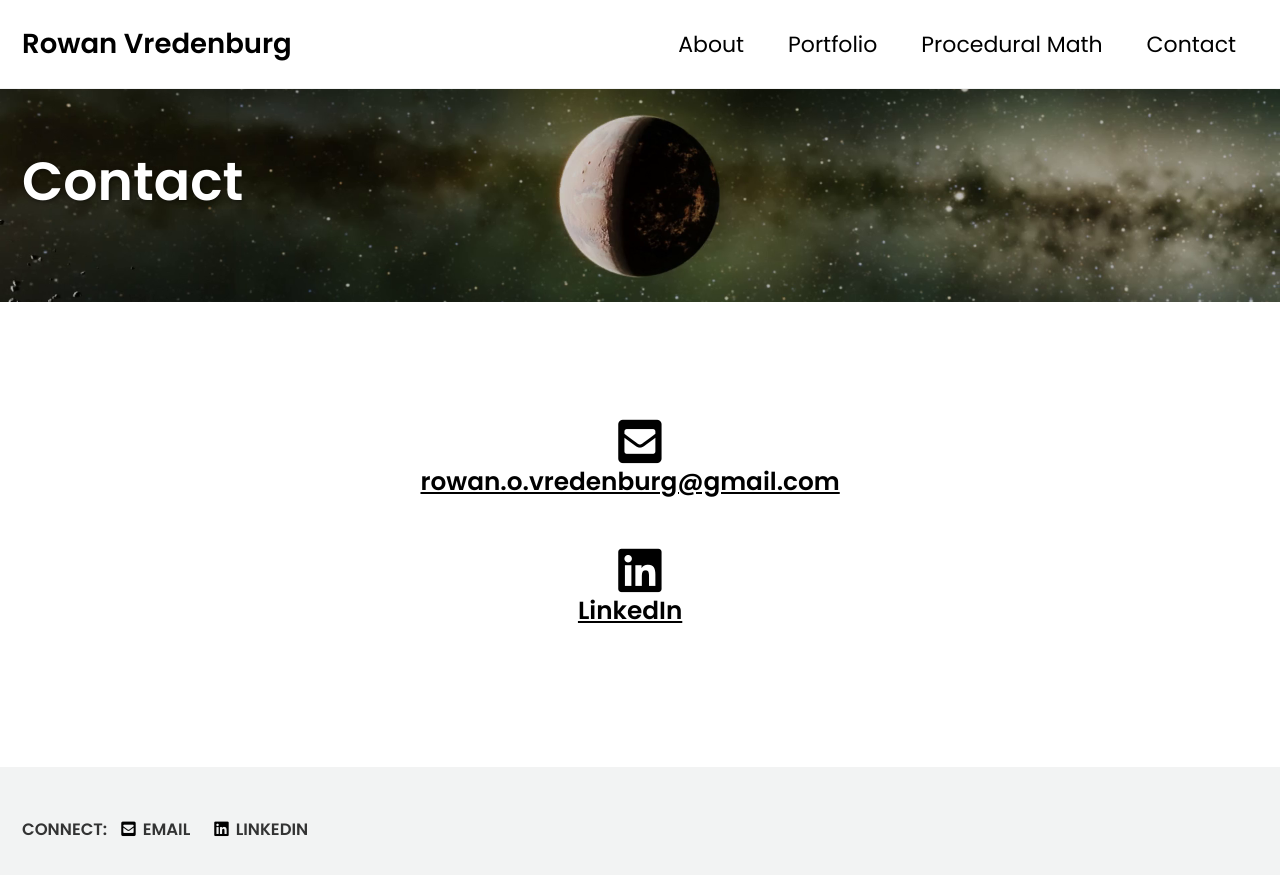
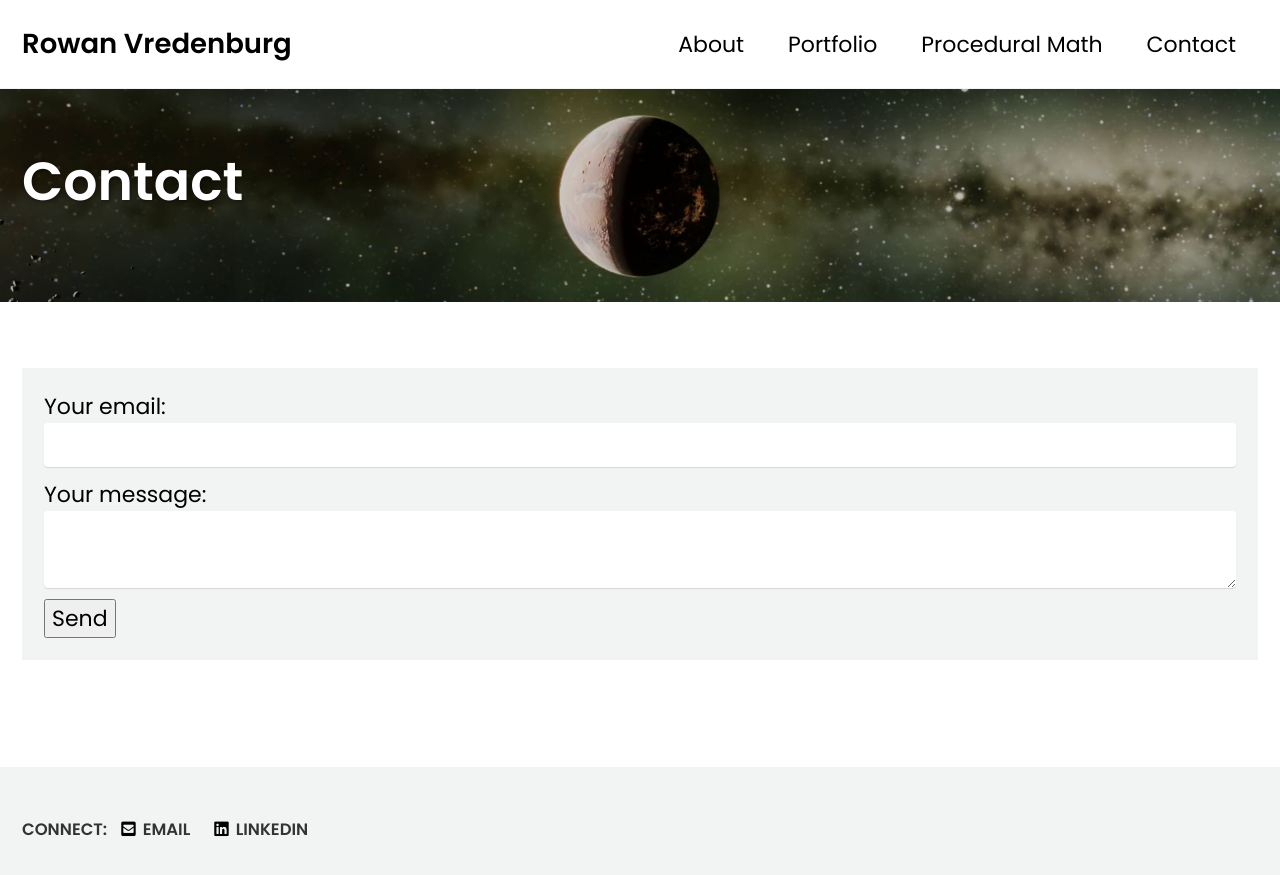
Before and after one commit to rowanvredenburg/rowanvredenburg.github.io, a Jekyll site: the page built from _pages/contact.md, in a window 1280 px wide. Shown: the top 875 px of the page. Built offline with Jekyll 4.4.1, drawn with Linux system fonts in a browser that asks for light colours; cached includes are drawn as plain includes.

Commit message:
contact page test

```diff
--- a/_pages/contact.md
+++ b/_pages/contact.md
@@ -9,20 +9,26 @@ author_profile: false
 <!-- Please contact me at rowan.o.vredenburg@gmail.com with any inquiries
 {: .text-center} -->
 
-### [<i class="fas fa-fw fa-envelope-square fa-2x"></i> <br> rowan.o.vredenburg@gmail.com](mailto:rowan.o.vredenburg@gmail.com)
+<!-- ### [<i class="fas fa-fw fa-envelope-square fa-2x"></i> <br> rowan.o.vredenburg@gmail.com](mailto:rowan.o.vredenburg@gmail.com)
 {: .text-center}
 
 ### [<i class="fab fa-fw fa-linkedin fa-2x"></i> <br> LinkedIn](https://www.linkedin.com/in/rowan-vredenburg-4ab372100/)
-{: .text-center}
+{: .text-center} -->
 
-<!-- <div class="contact-center">
-    <a href="mailto: rowan.o.vredenburg@gmail.com">
-        <i class="fas fa-fw fa-envelope-square"></i>
-        rowan.o.vredenburg@gmail.com
-    </a>
-    <br>
-    <a href="https://www.linkedin.com/in/rowan-vredenburg-4ab372100/">
-        <i class="fab fa-fw fa-linkedin"></i>
-        LinkedIn
-    </a>
-</div> -->
+<form
+  action="https://formspree.io/xoqpqzee"
+  method="POST"
+>
+  <label>
+    Your email:
+    <input type="text" name="_replyto">
+  </label>
+  <label>
+    Your message:
+    <textarea name="message"></textarea>
+  </label>
+
+  <!-- your other form fields go here -->
+
+  <button type="submit">Send</button>
+</form>
```
